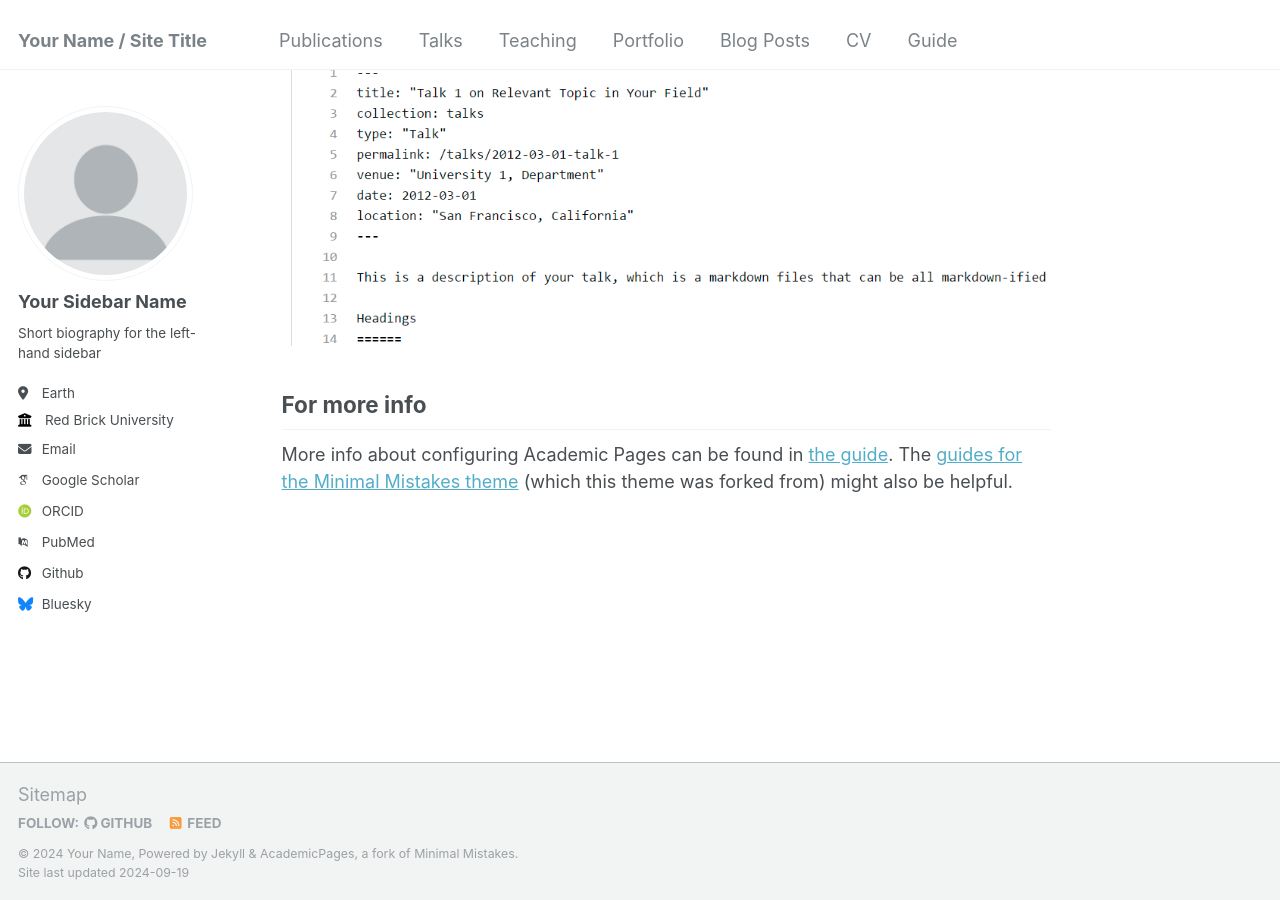
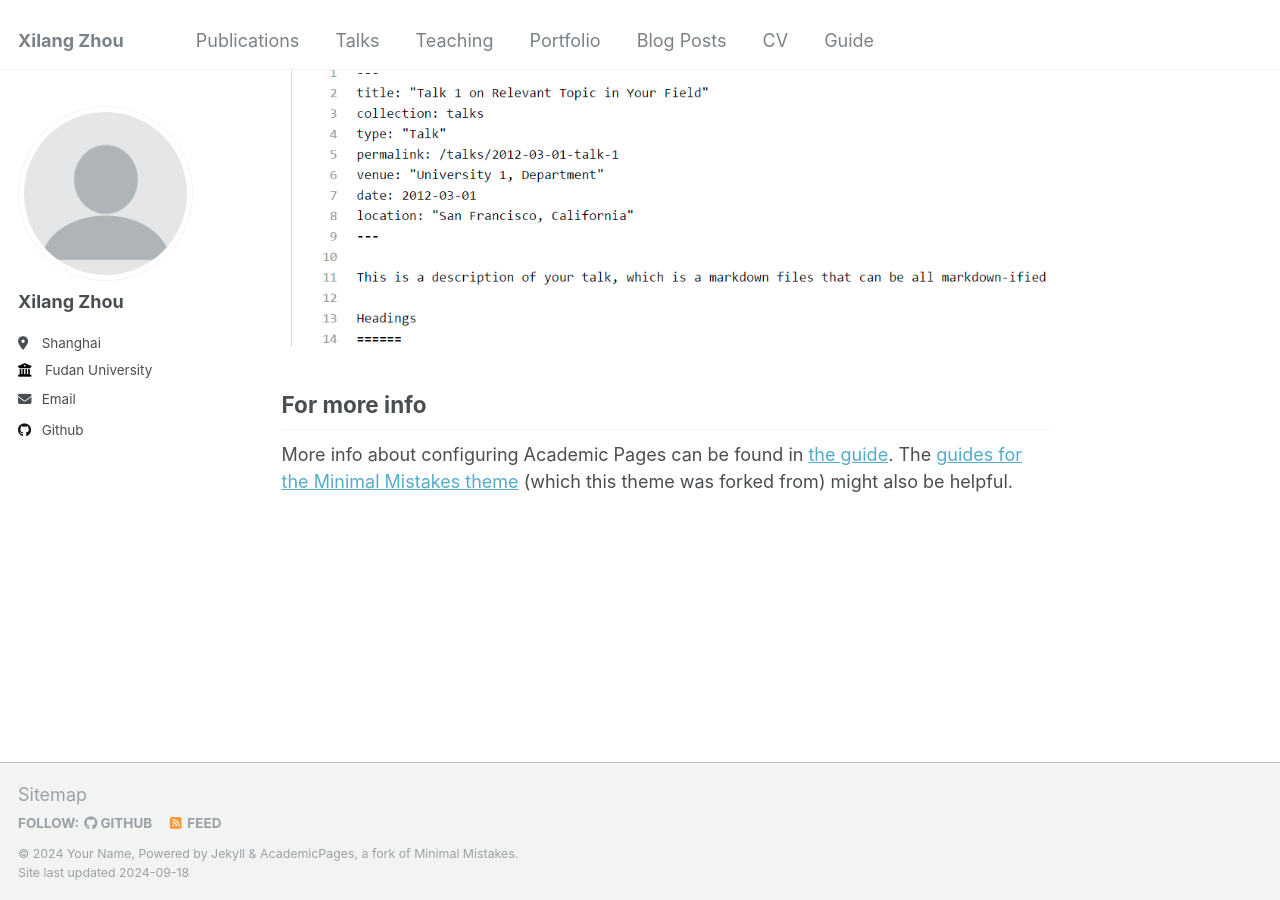
Before and after one commit to xilangzhou/xilangzhou.github.io, a Jekyll site: the page built from _pages/about.md, in a window 1280 px wide and 900 px high, scrolled down 2643 px. Built offline with Jekyll 4.4.1, drawn with Linux system fonts in a browser that asks for light colours; some web fonts are replaced.

Commit message:
Update _config.yml

```diff
--- a/_config.yml
+++ b/_config.yml
@@ -8,7 +8,7 @@
 
 # Basic Site Settings
 locale                   : "en-US"
-title                    : "Your Name / Site Title"
+title                    : "Xilang Zhou"
 title_separator          : "-"
 name                     : &name "Your Name"
 description              : &description "personal description"
@@ -22,33 +22,33 @@ repository               : "academicpages/academicpages.github.io"
 author:
   # Biographic information
   avatar           : "profile.png"
-  name             : "Your Sidebar Name"
+  name             : "Xilang Zhou"
   pronouns         : # example: "she/her"
-  bio              : "Short biography for the left-hand sidebar"
-  location         : "Earth"
-  employer         : "Red Brick University"
+  bio              : ""
+  location         : "Shanghai"
+  employer         : "Fudan University"
   uri              : # URL
-  email            : "none@example.org"
+  email            : "xlzhou22@m.fudan.edu.cn"
 
   # Academic websites
   arxiv            : # URL - Update with the correct link to your profile
-  googlescholar    : "https://scholar.google.com/citations?user=PS_CX0AAAAAJ"
+  googlescholar    : # "https://scholar.google.com/citations?user=PS_CX0AAAAAJ"
   impactstory      : # URL
-  orcid            : "http://orcid.org/yourorcidurl"
+  orcid            : # "http://orcid.org/yourorcidurl"
   semantic         : # URL
-  pubmed           : "https://www.ncbi.nlm.nih.gov/pubmed/?term=john+snow"
+  pubmed           : #"https://www.ncbi.nlm.nih.gov/pubmed/?term=john+snow"
   researchgate     : # URL
 
   # Repositories and software development
   bitbucket        : # Username - Update with your username on the site
   codepen          : # Username
   dribbble         : # Username
-  github           : "academicpages"
+  github           : "https://github.com/PDZZXL"
   kaggle           : # Username
   stackoverflow    : # User number or user number and name (i.e., use "1" or "1/jeff-atwood")
 
   # Social media
-  bluesky          : "bsky.app" # Replace this with you Bluesky username
+  bluesky          : # "bsky.app" # Replace this with you Bluesky username
   facebook         : # Username
   flickr           : # Username
   foursquare       : # Username
@@ -169,12 +169,10 @@ exclude:
   - CHANGELOG
   - Capfile
   - config
-  - Dockerfile
   - Gemfile
   - Gruntfile.js
   - gulpfile.js
   - LICENSE
-  - local
   - log
   - node_modules
   - package.json*
@@ -292,23 +290,22 @@ sass:
 permalink: /:categories/:title/
 # paginate: 5 # amount of posts to show
 # paginate_path: /page:num/
-timezone: Etc/UTC # http://en.wikipedia.org/wiki/List_of_tz_database_time_zones
+timezone: America/Los_Angeles # http://en.wikipedia.org/wiki/List_of_tz_database_time_zones
 
 
 # Plugins
 plugins:
-  - jekyll-feed
-  - jekyll-gist
   - jekyll-paginate
   - jekyll-sitemap
-  - jemoji
-
-# Mimic GitHub Pages with --safe
+  - jekyll-gist
+  - jekyll-feed
+  - jekyll-redirect-from
+# mimic GitHub Pages with --safe
 whitelist:
-  - jekyll-feed
-  - jekyll-gist
   - jekyll-paginate
   - jekyll-sitemap
+  - jekyll-gist
+  - jekyll-feed
   - jemoji
 
 
```
